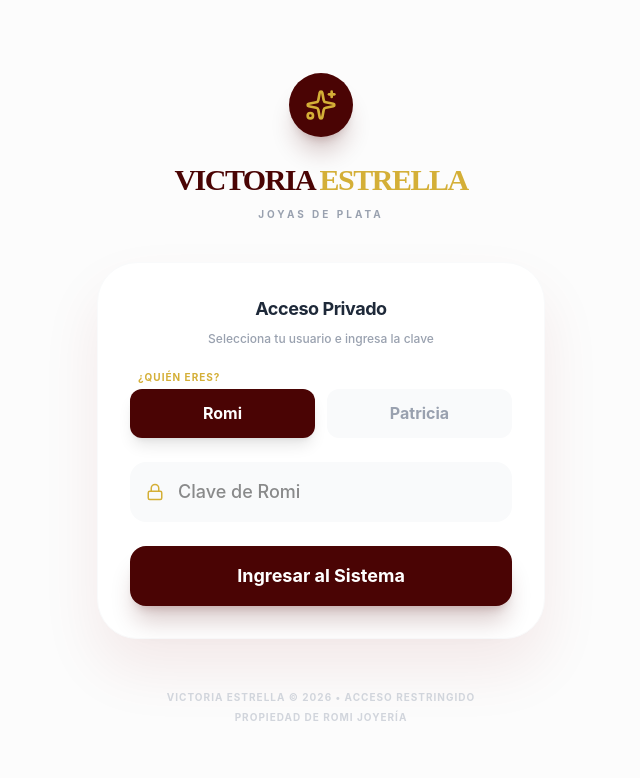
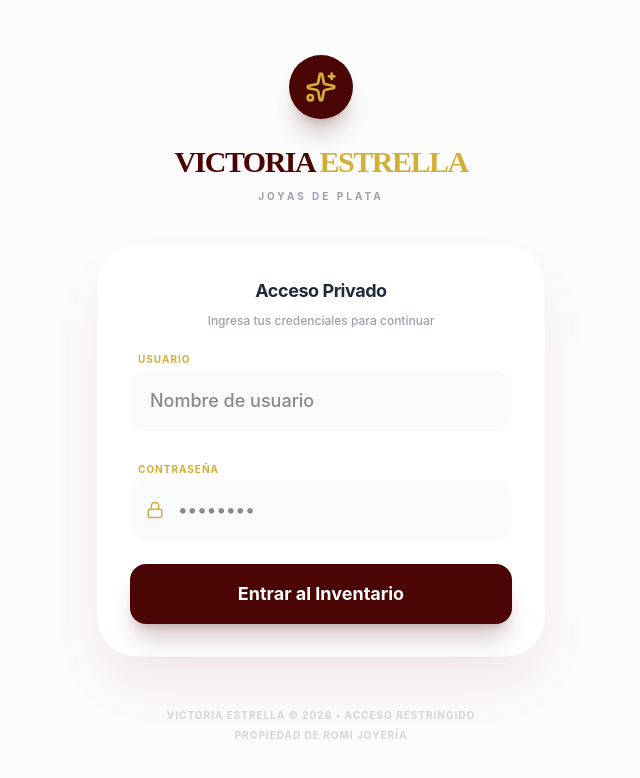
Before and after one commit to byhijar/victoria-estrella, a React (Vite) app: page / in a window 1280 px wide. Shown: the top 778 px of the page, without its empty margins (319-959 px from the left). Built offline with nearby package versions, Linux system fonts and the light colour scheme.

Commit message:
🔐 Seguridad: Login anonimizado y ciego para mayor protección

```diff
--- a/src/pages/Login.jsx
+++ b/src/pages/Login.jsx
@@ -2,14 +2,14 @@ import React, { useState } from 'react';
 import { Sparkles, Lock, Loader2 } from 'lucide-react';
 
 const Login = ({ onLogin }) => {
+  const [username, setUsername] = useState('');
   const [password, setPassword] = useState('');
-  const [user, setUser] = useState('Romi');
   const [loading, setLoading] = useState(false);
   const [error, setError] = useState('');
 
   const credentials = {
-    'Romi': 'romi2025',
-    'Patricia': 'paty2025'
+    'romi': 'romi2025',
+    'patricia': 'paty2025'
   };
 
   const handleSubmit = (e) => {
@@ -17,11 +17,15 @@ const Login = ({ onLogin }) => {
     setLoading(true);
     setError('');
 
+    const normalizedUser = username.trim().toLowerCase();
+
     setTimeout(() => {
-      if (password === credentials[user]) {
-        onLogin(user);
+      if (credentials[normalizedUser] && password === credentials[normalizedUser]) {
+        // Capitalize for display in the app
+        const displayUser = normalizedUser.charAt(0).toUpperCase() + normalizedUser.slice(1);
+        onLogin(displayUser);
       } else {
-        setError('Acceso denegado. La contraseña para este usuario es incorrecta.');
+        setError('Acceso denegado. Credenciales incorrectas.');
         setLoading(false);
       }
     }, 800);
@@ -44,29 +48,23 @@ const Login = ({ onLogin }) => {
           <form onSubmit={handleSubmit} className="space-y-6">
             <div className="space-y-2 text-center mb-4">
               <h2 className="text-lg font-bold text-gray-800 tracking-tight">Acceso Privado</h2>
-              <p className="text-xs text-gray-400">Selecciona tu usuario e ingresa la clave</p>
+              <p className="text-xs text-gray-400">Ingresa tus credenciales para continuar</p>
             </div>
 
             <div className="space-y-2">
-              <label className="text-[10px] font-bold uppercase tracking-widest text-victoria-gold ml-2">¿Quién eres?</label>
-              <div className="grid grid-cols-2 gap-3">
-                <button
-                  type="button"
-                  onClick={() => setUser('Romi')}
-                  className={`py-3 rounded-xl font-bold transition-all ${user === 'Romi' ? 'bg-victoria-wine text-white shadow-lg' : 'bg-gray-50 text-gray-400 hover:bg-gray-100'}`}
-                >
-                  Romi
-                </button>
-                <button
-                  type="button"
-                  onClick={() => setUser('Patricia')}
-                  className={`py-3 rounded-xl font-bold transition-all ${user === 'Patricia' ? 'bg-victoria-wine text-white shadow-lg' : 'bg-gray-50 text-gray-400 hover:bg-gray-100'}`}
-                >
-                  Patricia
-                </button>
-              </div>
+              <label className="text-[10px] font-bold uppercase tracking-widest text-victoria-gold ml-2">Usuario</label>
+              <input
+                type="text"
+                value={username}
+                onChange={(e) => setUsername(e.target.value)}
+                placeholder="Nombre de usuario"
+                className="w-full px-5 py-4 bg-gray-50 border-0 rounded-2xl focus:ring-2 focus:ring-victoria-gold text-lg transition-all"
+                required
+              />
             </div>
 
+            <div className="space-y-2">
+              <label className="text-[10px] font-bold uppercase tracking-widest text-victoria-gold ml-2">Contraseña</label>
               <div className="relative group">
                 <div className="absolute inset-y-0 left-4 flex items-center pointer-events-none text-victoria-gold group-focus-within:text-victoria-red transition-colors">
                   <Lock size={18} />
@@ -75,10 +73,11 @@ const Login = ({ onLogin }) => {
                   type="password"
                   value={password}
                   onChange={(e) => setPassword(e.target.value)}
-                placeholder={`Clave de ${user}`}
-                className="w-full pl-12 pr-4 py-4 bg-gray-50 border-0 rounded-2xl focus:ring-2 focus:ring-victoria-gold text-lg transition-all"
+                  placeholder="••••••••"
+                  className="w-full pl-12 pr-4 py-4 bg-gray-50 border-0 rounded-2xl focus:ring-2 focus:ring-victoria-gold text-lg transition-all font-sans"
                   required
                 />
+              </div>
             </div>
 
             {error && (
@@ -97,7 +96,7 @@ const Login = ({ onLogin }) => {
               {loading ? (
                 <Loader2 className="animate-spin" size={20} />
               ) : (
-                'Ingresar al Sistema'
+                'Entrar al Inventario'
               )}
             </button>
           </form>
```
Lines whose indentation alone changed are shown as unchanged.
